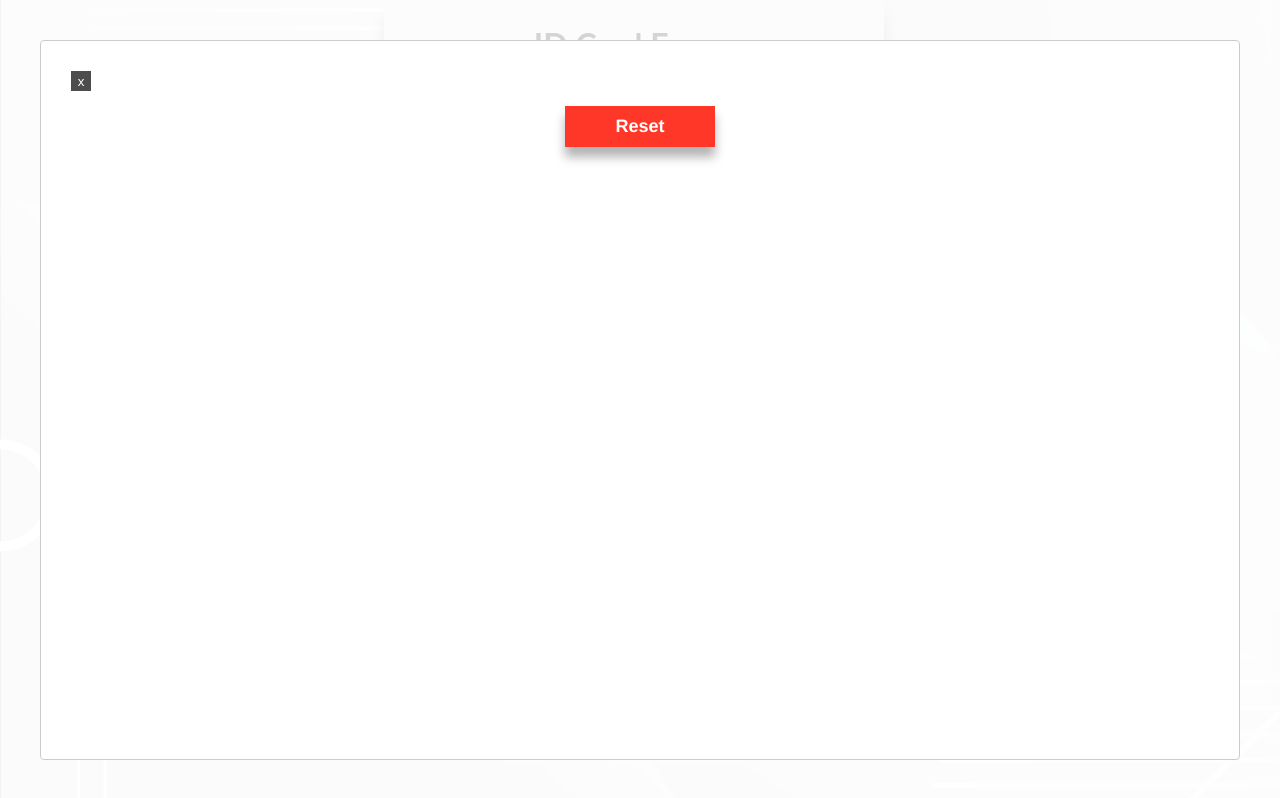
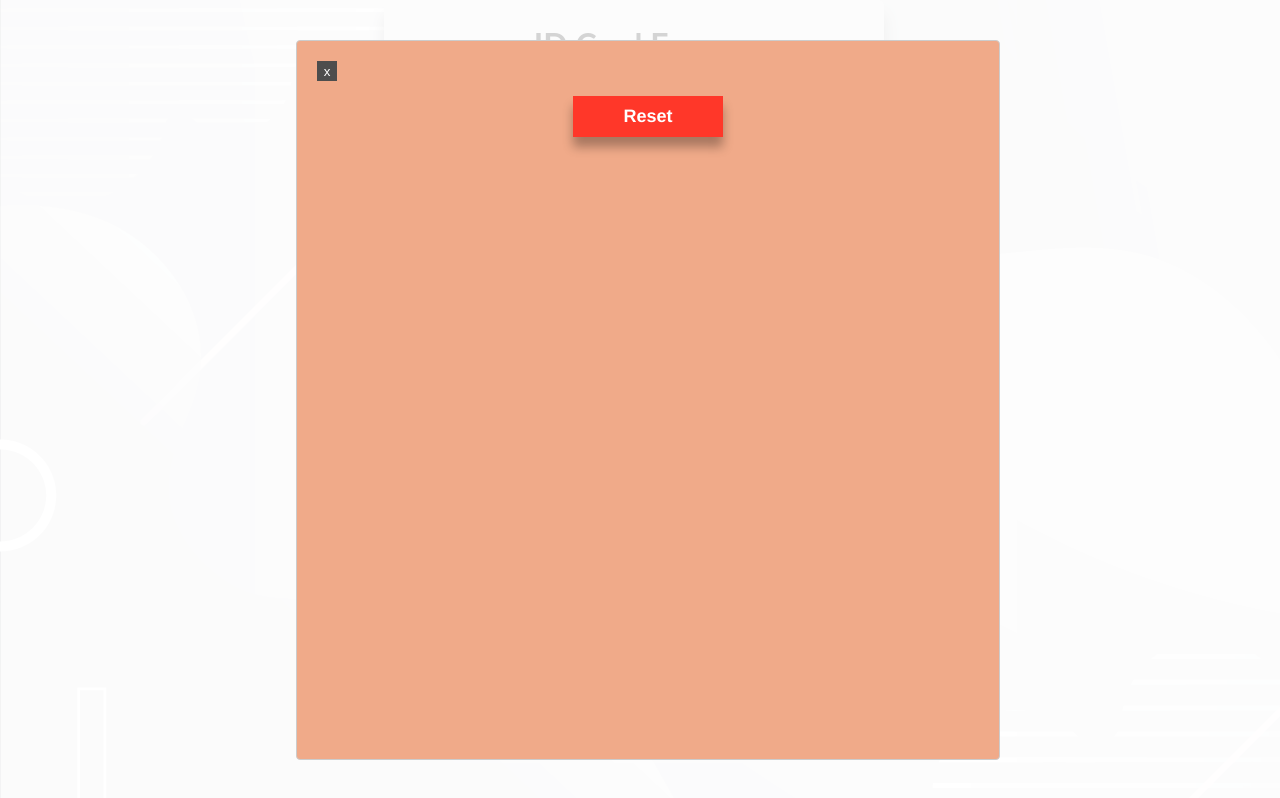
Before and after one commit to rizkaumi/IDCard-preview-reactjs, a React (Create React App) app: page / in a window 1280 px wide. Both pictures are taken after a click on the button "Preview". Built offline with nearby package versions, Linux system fonts and the light colour scheme.

Commit message:
Update FormProfile.js

```diff
--- a/src/component/FormProfile/FormProfile.js
+++ b/src/component/FormProfile/FormProfile.js
@@ -3,12 +3,13 @@ import { useState } from "react";
 import Modal from "react-modal";
 import "./form.css";
 import ModalWindow from "../ModalWindow/ModalWindow";
+import image from '.././image/profil.png'
 
 
 
-function FormProfile(props) {
+function FormProfile() {
   const form ={
-    name:"",
+    fullname:"",
     idnumber:"",
     birthdate:"",
     email:"",
@@ -16,58 +17,47 @@ function FormProfile(props) {
     religion:""
   }
 
-  const [{ name, idnumber, birthdate, email, gender, religion}, setForm] = useState(form);
+  const [file, setFile]= useState(image);
+
+  const [{ fullname, idnumber, birthdate, email, gender, religion}, setForm] = useState(form);
 
   const [data, setData] = useState([])
-  const [avatar, setAvatar]= useState([]);
-
-  const avahandle = (event) => {
-    if (event.target.files.length > 0) {
-      let src = URL.createObjectURL(event.target.files[0]);
-      setAvatar(src);
-    }
-  };
-  const handleAva = (event) => {
-    if (event.target.files.length > 0) {
-      let src = URL.createObjectURL(event.target.files[0]);
-      setAvatar({
-        ...avatar,
-        [event.target.name]: src,
-      });
-    }
-  };
 
   const changeHandler = (event) => {
     const {name, value} = (event.target);
     setForm(prevState=> ({...prevState, [name]:value}));
   };
 
+  const avatarchangeHandler = (event) => {
+    let src = setFile(URL.createObjectURL(event.target.files[0]))
+    setForm(prevState => ({ ...prevState, name: src }));
+  }
+
   const submitHandler = (event) => {
     event.preventDefault();
-    setData([...data, {"id":data.length +1, "name":name, "birthdate":birthdate, "idnumber":idnumber, "email":email, "gender":gender, "religion":religion, 'avatar':avatar}])
+    setData([...data, {"id":data.length+1, "fullname":fullname, "idnumber":idnumber, "birthdate":birthdate, "email":email, "gender":gender, "religion":religion, 'file':file}])
     setForm({
-      name: "",
+      fullname: "",
       birthdate: "",
       idnumber: "",
       email: "",
       gender: "",
       religion: ""
     })
-    setAvatar("")
+    setFile(image);
   }
   const handleReset = () => {
     Array.from(document.querySelectorAll("input")).forEach(
       input => (input.value = "")
     );
     setData({
-      name: [{}],
+      fullname: [{}],
+      idnumber: [{}],
       birthdate: [{}],
-      idnumber: [{}],
       email: [{}],
       gender: [{}],
       religion: [{}],
-      avatar:[{}]
-
+      file:[{}]
     });
   };
 
@@ -75,14 +65,14 @@ function FormProfile(props) {
     event.preventDefault();
     setData([])
     setForm({
-      name: "",
+      fullname: "",
+      idnumber: "",
       birthdate: "",
-      idnumber: "",
       email: "",
       gender: "",
       religion: ""
     })
-
+    setFile(image);
   }
 
   const [modalIsOpen,setModalIsOpen] = useState(false);
@@ -94,6 +84,18 @@ function FormProfile(props) {
   const setModalIsOpenToFalse =()=>{
       setModalIsOpen(false)
   }
+  const modalstyle={
+    content:{
+    position: 'absolute',
+    width: '55%',
+    inset: '40px',
+    background: '#F0AA89',
+    overflow: 'auto',
+    outline: 'none',
+    padding: '10px',
+    marginLeft: '20%'
+    }
+  };
 
   return (
     <>
@@ -107,8 +109,8 @@ function FormProfile(props) {
             <div className="form-group-box">
                  <div className="form-group">
                  <label className="form-data-label"><b>Name</b>
-                 <input type="text" className="form-data-input" name="name" id="name"
-                  placeholder="Enter your name"
+                 <input type="text" className="form-data-input" name="fullname" id="fullname"
+                  placeholder="Enter your fullname"
                   onChange={changeHandler}
                   />
                  </label>
@@ -119,8 +121,8 @@ function FormProfile(props) {
         <div className="form-field-box">
             <div className="form-group-box">
                 <div className="form-group">
-                    <label className="form-data-label"><b>Date of Bith</b>
-                    <input type="date" className="form-data-input" name="datebirth" id="datebirth" onChange={changeHandler}/>
+                    <label className="form-data-label"><b>Date of Birth</b>
+                    <input type="date" className="form-data-input" name="birthdate" id="birthdate" onChange={changeHandler}/>
                     </label>
                 </div>
             </div>
@@ -162,9 +164,9 @@ function FormProfile(props) {
             <div className="form-group-box">
                 <div className="form-group">
                     <label className="form-data-label"><b>Religion</b></label>
-                    <div class="form-select__group">
-                      <select name="religion" id="religion" class="form-select" onChange={changeHandler}>
-                      <option selected="" value="Default">Choose your religion</option>
+                    <div className="form-select__group">
+                      <select name="religion" id="religion" className="form-select" onChange={changeHandler}>
+                      <option value="Default">Choose your religion</option>
                       <option value="Islam">Islam</option>
                       <option value="Kristen">Kristen</option>
                       <option value="Katolik">Katolik</option>
@@ -193,8 +195,8 @@ function FormProfile(props) {
                 <div className="form-group">
                     <label className="form-data-label"><b>Upload your photo</b></label>
                     <input type="file" className="form-data-input picture-form" name="avatar"
-                    id="avatar"
-                    onChange={avahandle} onUpload={handleAva}/>
+                    id="avatar" alt='foto'
+                    onChange={avatarchangeHandler}/>
                 </div>
             </div>
         </div>
@@ -209,15 +211,15 @@ function FormProfile(props) {
           <button className="Previewbutton" id="button" type="button" onClick={setModalIsOpenToTrue}>
             Preview
           </button>
-          <Modal isOpen={modalIsOpen} onRequestClose={()=> setModalIsOpen(false)}>
+          <Modal isOpen={modalIsOpen} style={modalstyle} onRequestClose={()=> setModalIsOpen(false)}>
             <button onClick={setModalIsOpenToFalse}
             style={{background: "#4d4d4d", border: "none", width: '20px', height:'20px', color: "#ffff", marginTop:"10px", marginLeft:"10px"}}>x</button>
-             <div className="form-field-button">
-          <button className="Resetbutton" type="button" onClick={resetHandler}>
-            Reset
-          </button>
-          </div>
-            <ModalWindow data={data} name={name} birthdate={birthdate} idnumber={idnumber} email={email} gender={gender} religion={religion} avatar={avatar}/>
+            <div className="form-field-button">
+              <button className="Resetbutton" type="button" onClick={resetHandler}>
+               Reset
+              </button>
+           </div>
+            <ModalWindow data={data} fullname={fullname} idnumber={idnumber} birthdate={birthdate} email={email} gender={gender} religion={religion} file={file}/>
             </Modal>
         </div>
 
```
